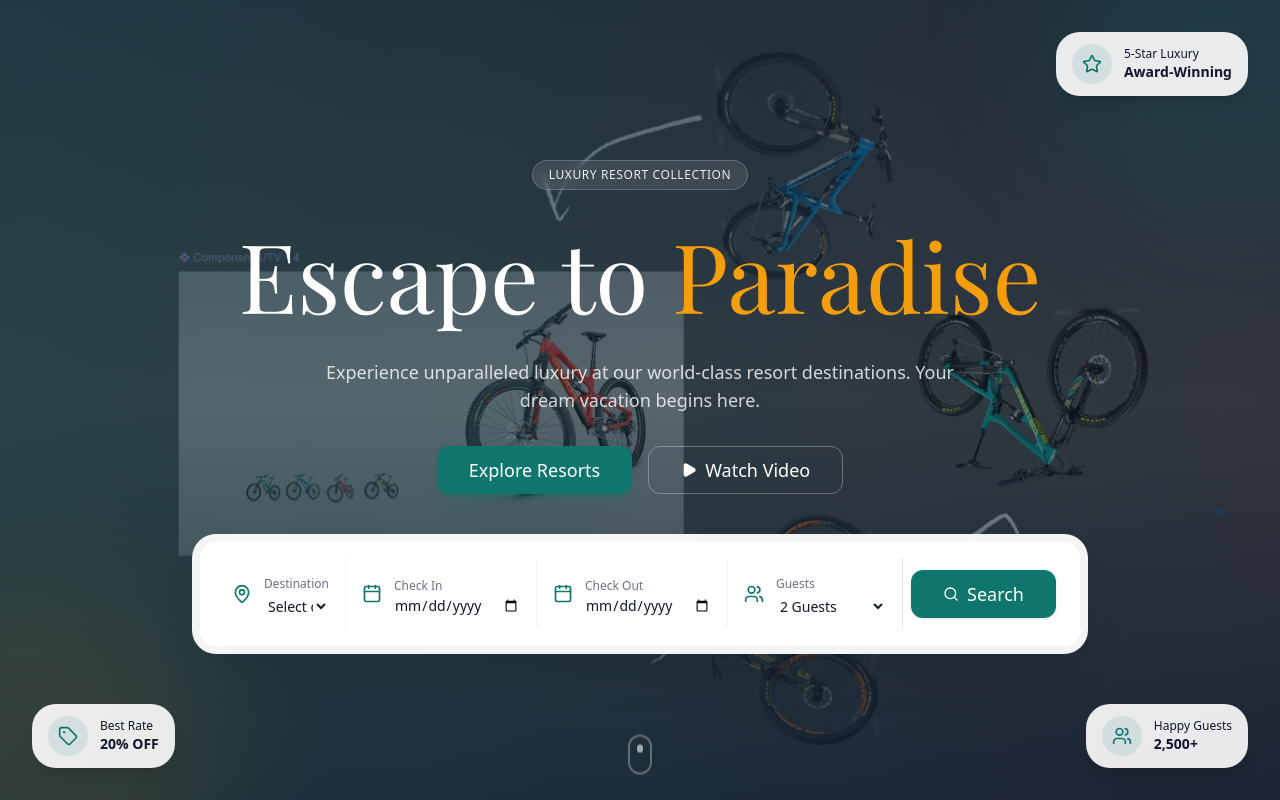
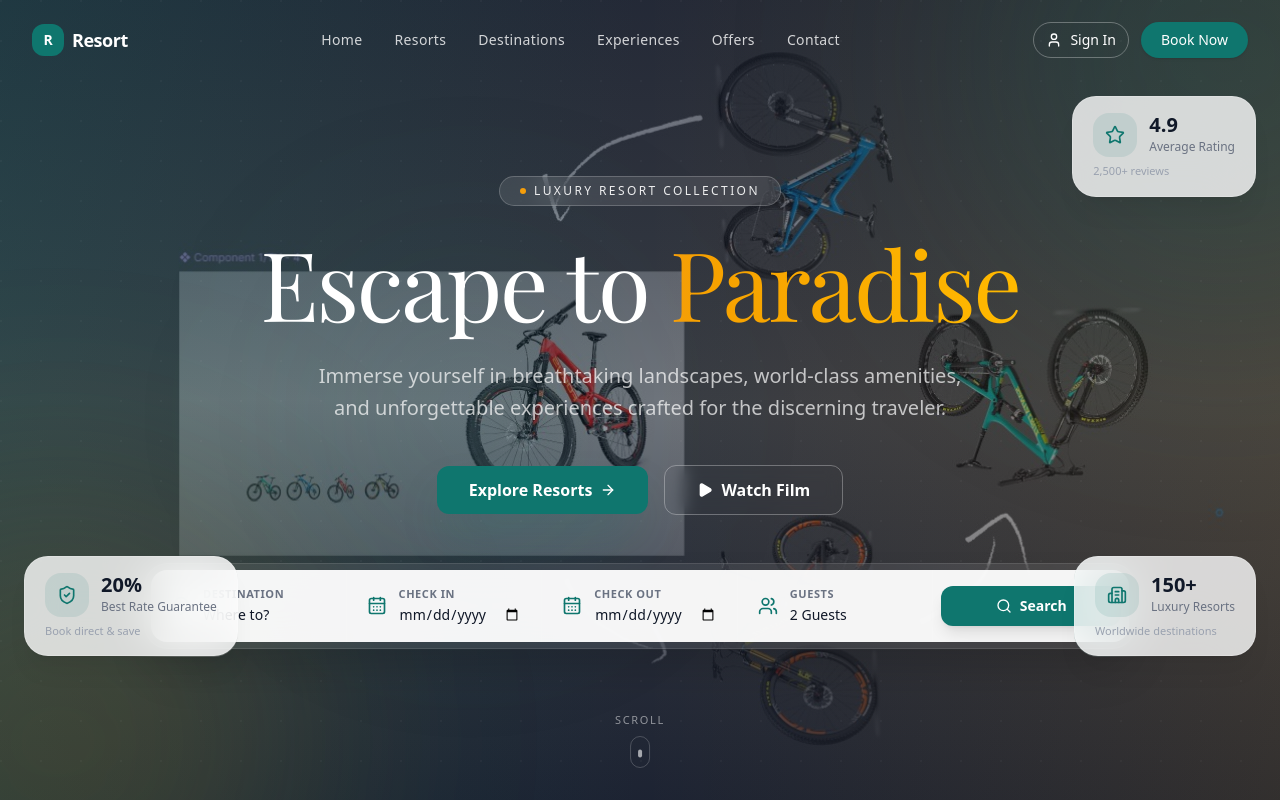
Before and after one commit to xoralife/resort, a Next.js app: page / in a window 1280 px wide. Built offline with nearby package versions, Linux system fonts and the light colour scheme; a web font is replaced by a local one.

Commit message:
feat: rebuild luxury Hero Section with header, search widget, floating cards, and premium animations

```diff
--- /dev/null
+++ b/src/components/layout/Header.tsx
@@ -0,0 +1,123 @@
+"use client";
+
+import { useState, useEffect } from "react";
+import { motion, AnimatePresence } from "framer-motion";
+import { Menu, X, User } from "lucide-react";
+import { Button } from "@/components/ui/button";
+import { NAV_LINKS } from "@/lib/constants";
+import { cn } from "@/lib/utils";
+
+export function Header() {
+  const [scrolled, setScrolled] = useState(false);
+  const [mobileOpen, setMobileOpen] = useState(false);
+
+  useEffect(() => {
+    const handleScroll = () => setScrolled(window.scrollY > 20);
+    window.addEventListener("scroll", handleScroll, { passive: true });
+    return () => window.removeEventListener("scroll", handleScroll);
+  }, []);
+
+  return (
+    <header
+      className={cn(
+        "fixed top-0 left-0 right-0 z-50 transition-all duration-500",
+        scrolled
+          ? "bg-white/90 shadow-sm backdrop-blur-xl"
+          : "bg-transparent"
+      )}
+    >
+      <div className="mx-auto flex h-20 max-w-7xl items-center justify-between px-4 sm:px-6 lg:px-8">
+        <a href="/" className="flex items-center gap-2">
+          <div className="flex h-8 w-8 items-center justify-center rounded-lg bg-primary">
+            <span className="text-sm font-bold text-white">R</span>
+          </div>
+          <span
+            className={cn(
+              "text-lg font-bold tracking-tight transition-colors duration-500",
+              scrolled ? "text-gray-900" : "text-white"
+            )}
+          >
+            Resort
+          </span>
+        </a>
+
+        <nav className="hidden items-center gap-8 md:flex">
+          {NAV_LINKS.map((link) => (
+            <a
+              key={link.href}
+              href={link.href}
+              className={cn(
+                "text-sm font-medium tracking-wide transition-colors duration-300 hover:text-primary",
+                scrolled ? "text-gray-700" : "text-white/80"
+              )}
+            >
+              {link.label}
+            </a>
+          ))}
+        </nav>
+
+        <div className="hidden items-center gap-3 md:flex">
+          <Button
+            variant={scrolled ? "ghost" : "outline"}
+            size="sm"
+            className={cn(
+              "gap-2 rounded-full",
+              !scrolled && "border-white/30 text-white hover:bg-white/10"
+            )}
+          >
+            <User className="h-4 w-4" />
+            Sign In
+          </Button>
+          <Button
+            size="sm"
+            className="rounded-full px-5"
+          >
+            Book Now
+          </Button>
+        </div>
+
+        <button
+          onClick={() => setMobileOpen(!mobileOpen)}
+          className={cn(
+            "p-2 md:hidden",
+            scrolled ? "text-gray-900" : "text-white"
+          )}
+          aria-label="Toggle menu"
+        >
+          {mobileOpen ? <X className="h-6 w-6" /> : <Menu className="h-6 w-6" />}
+        </button>
+      </div>
+
+      <AnimatePresence>
+        {mobileOpen && (
+          <motion.div
+            initial={{ opacity: 0, height: 0 }}
+            animate={{ opacity: 1, height: "auto" }}
+            exit={{ opacity: 0, height: 0 }}
+            className="overflow-hidden border-t border-gray-100 bg-white md:hidden"
+          >
+            <nav className="space-y-1 px-4 py-6">
+              {NAV_LINKS.map((link) => (
+                <a
+                  key={link.href}
+                  href={link.href}
+                  className="block rounded-lg px-4 py-3 text-sm font-medium text-gray-700 transition-colors hover:bg-gray-50 hover:text-primary"
+                >
+                  {link.label}
+                </a>
+              ))}
+              <div className="mt-4 flex gap-3 px-4">
+                <Button size="sm" variant="outline" className="flex-1">
+                  Sign In
+                </Button>
+                <Button size="sm" className="flex-1">
+                  Book Now
+                </Button>
+              </div>
+            </nav>
+          </motion.div>
+        )}
+      </AnimatePresence>
+    </header>
+  );
+}
--- a/src/components/sections/HeroSection.tsx
+++ b/src/components/sections/HeroSection.tsx
@@ -1,39 +1,67 @@
+"use client";
+
+import { motion } from "framer-motion";
+import { Header } from "@/components/layout/Header";
 import { HeroContent } from "./hero/HeroContent";
 import { SearchWidget } from "./hero/SearchWidget";
 import { FloatingCards } from "./hero/FloatingCards";
 
 export function HeroSection() {
   return (
-    <section className="relative flex min-h-screen flex-col items-center overflow-hidden">
-      {/* Background image */}
+    <section className="relative min-h-screen overflow-hidden">
+      {/* Video-ready background layer — swap <img> for <video> when ready */}
+      <div className="absolute inset-0">
+        <img
+          src="/images/hero-bg.jpg"
+          alt=""
+          className="h-full w-full object-cover"
+        />
+      </div>
+
+      {/* Multi-layer gradient overlays */}
+      <div className="absolute inset-0 bg-gradient-to-b from-dark/70 via-dark/40 to-dark/80" />
+      <div className="absolute inset-0 bg-gradient-to-r from-primary/20 via-transparent to-accent/10" />
+
+      {/* Decorative gradient orbs */}
+      <div className="absolute -top-48 -right-48 h-[500px] w-[500px] rounded-full bg-primary/20 blur-[120px]" />
+      <div className="absolute -bottom-48 -left-48 h-[500px] w-[500px] rounded-full bg-accent/15 blur-[120px]" />
+      <div className="absolute top-1/3 left-1/4 h-[300px] w-[300px] rounded-full bg-primary/10 blur-[100px]" />
+
+      {/* Subtle pattern overlay */}
       <div
-        className="absolute inset-0 bg-cover bg-center bg-no-repeat"
-        style={{ backgroundImage: "url('/images/hero-bg.jpg')" }}
+        className="absolute inset-0 opacity-[0.03]"
+        style={{
+          backgroundImage:
+            "radial-gradient(circle at 1px 1px, white 1px, transparent 0)",
+          backgroundSize: "40px 40px",
+        }}
       />
 
-      {/* Gradient overlays */}
-      <div className="absolute inset-0 bg-gradient-to-b from-dark/70 via-dark/50 to-dark/80" />
-      <div className="absolute inset-0 bg-gradient-to-r from-primary/20 to-transparent" />
+      {/* Header */}
+      <Header />
 
-      {/* Decorative gradient orbs */}
-      <div className="absolute -top-40 -right-40 h-96 w-96 rounded-full bg-primary/20 blur-3xl" />
-      <div className="absolute -bottom-40 -left-40 h-96 w-96 rounded-full bg-accent/10 blur-3xl" />
-
-      {/* Content */}
+      {/* Main content */}
       <HeroContent />
 
       {/* Search Widget */}
-      <div className="relative z-10 w-full max-w-5xl px-4 pb-8">
-        <SearchWidget />
-      </div>
+      <SearchWidget />
 
-      {/* Floating Cards */}
+      {/* Floating stat cards */}
       <FloatingCards />
 
       {/* Scroll indicator */}
-      <div className="absolute bottom-6 left-1/2 z-10 -translate-x-1/2 animate-bounce">
-        <div className="flex h-10 w-6 items-start justify-center rounded-full border-2 border-white/30">
-          <div className="mt-2 h-2 w-1.5 rounded-full bg-white/60" />
+      <div className="absolute bottom-8 left-1/2 z-30 -translate-x-1/2">
+        <div className="flex flex-col items-center gap-2">
+          <span className="text-[11px] font-medium tracking-[0.15em] text-white/50 uppercase">
+            Scroll
+          </span>
+          <div className="flex h-8 w-5 items-start justify-center rounded-full border border-white/20">
+            <motion.div
+              animate={{ y: [0, 8, 0] }}
+              transition={{ duration: 1.5, repeat: Infinity, ease: "easeInOut" }}
+              className="mt-1.5 h-2 w-1 rounded-full bg-white/60"
+            />
+          </div>
         </div>
       </div>
     </section>
--- a/src/components/sections/hero/FloatingCards.tsx
+++ b/src/components/sections/hero/FloatingCards.tsx
@@ -1,45 +1,60 @@
 "use client";
 
 import { motion } from "framer-motion";
-import { Star, Tag, Users } from "lucide-react";
+import { Star, ShieldCheck, Building2 } from "lucide-react";
 import { cn } from "@/lib/utils";
-import { FLOATING_CARDS } from "@/data/hero";
+import { STATS } from "@/data/hero";
 
 const iconMap = {
   star: Star,
-  discount: Tag,
-  users: Users,
+  shield: ShieldCheck,
+  building: Building2,
 };
 
-const positionStyles = {
-  "top-right": "top-8 right-8",
-  "bottom-left": "bottom-8 left-8",
-  "bottom-right": "bottom-8 right-8",
-};
+const positions = [
+  "top-24 right-6",
+  "bottom-36 left-6",
+  "bottom-36 right-6",
+] as const;
+
+const delays = [0.9, 1.2, 1.5];
 
 export function FloatingCards() {
   return (
     <>
-      {FLOATING_CARDS.map((card, i) => {
-        const Icon = iconMap[card.icon as keyof typeof iconMap];
+      {STATS.map((stat, i) => {
+        const Icon = iconMap[stat.icon as keyof typeof iconMap];
         return (
           <motion.div
-            key={card.label}
-            initial={{ opacity: 0, y: 20 }}
-            animate={{ opacity: 1, y: 0 }}
-            transition={{ delay: 0.6 + i * 0.2, duration: 0.6 }}
+            key={stat.label}
+            initial={{ opacity: 0, x: i === 1 ? -30 : 30, y: 20 }}
+            animate={{ opacity: 1, x: 0, y: 0 }}
+            transition={{
+              delay: delays[i],
+              duration: 0.7,
+              ease: [0.25, 0.1, 0.25, 1] as const,
+            }}
             className={cn(
-              "absolute hidden lg:flex items-center gap-3 rounded-2xl bg-white/90 backdrop-blur-md px-4 py-3 shadow-lg",
-              positionStyles[card.position as keyof typeof positionStyles]
+              "absolute z-30 hidden rounded-2xl border border-white/20 bg-white/80 px-5 py-4 shadow-xl shadow-black/5 backdrop-blur-xl lg:flex lg:flex-col",
+              positions[i]
             )}
           >
-            <div className="flex h-10 w-10 items-center justify-center rounded-full bg-primary/10 text-primary">
-              <Icon className="h-5 w-5" />
+            <div className="flex items-center gap-3">
+              <div className="flex h-11 w-11 items-center justify-center rounded-xl bg-primary/10">
+                <Icon className="h-5 w-5 text-primary" />
+              </div>
+              <div>
+                <p className="text-xl font-bold leading-none text-gray-900">
+                  {stat.value}
+                </p>
+                <p className="mt-1 text-xs font-medium text-gray-500">
+                  {stat.label}
+                </p>
+              </div>
             </div>
-            <div>
-              <p className="text-xs text-muted-foreground">{card.label}</p>
-              <p className="text-sm font-semibold">{card.value}</p>
-            </div>
+            <p className="mt-1.5 text-[11px] font-medium text-gray-400">
+              {stat.sublabel}
+            </p>
           </motion.div>
         );
       })}
--- a/src/components/sections/hero/HeroContent.tsx
+++ b/src/components/sections/hero/HeroContent.tsx
@@ -1,56 +1,83 @@
 "use client";
 
 import { motion } from "framer-motion";
-import { Play } from "lucide-react";
+import { Play, ArrowRight } from "lucide-react";
 import { Button } from "@/components/ui/button";
-import { HERO_CONTENT } from "@/data/hero";
+import { HERO } from "@/data/hero";
+
+const containerVariants = {
+  hidden: { opacity: 0 },
+  visible: {
+    opacity: 1,
+    transition: { staggerChildren: 0.15, delayChildren: 0.2 },
+  },
+};
+
+const childVariants = {
+  hidden: { opacity: 0, y: 30 },
+  visible: {
+    opacity: 1,
+    y: 0,
+    transition: { duration: 0.7, ease: [0.25, 0.1, 0.25, 1] as const },
+  },
+};
 
 export function HeroContent() {
   return (
-    <div className="relative z-10 mx-auto max-w-5xl px-4 pt-28 text-center sm:pt-32 md:pt-40">
-      <motion.div
-        initial={{ opacity: 0, y: 30 }}
-        animate={{ opacity: 1, y: 0 }}
-        transition={{ duration: 0.6 }}
-      >
-        <span className="inline-block rounded-full border border-white/20 bg-white/10 px-4 py-1.5 text-xs font-medium tracking-wider text-white/90 uppercase backdrop-blur-sm">
-          Luxury Resort Collection
-        </span>
+    <motion.div
+      variants={containerVariants}
+      initial="hidden"
+      animate="visible"
+      className="relative z-20 mx-auto max-w-5xl px-4 pt-32 text-center sm:pt-36 md:pt-44"
+    >
+      <motion.div variants={childVariants}>
+        <div className="mb-6 inline-flex items-center gap-2 rounded-full border border-white/20 bg-white/10 px-5 py-1.5 text-xs font-medium tracking-[0.2em] text-white/90 backdrop-blur-md uppercase">
+          <span className="inline-block h-1.5 w-1.5 rounded-full bg-accent" />
+          {HERO.tagline}
+        </div>
       </motion.div>
 
       <motion.h1
-        initial={{ opacity: 0, y: 30 }}
-        animate={{ opacity: 1, y: 0 }}
-        transition={{ delay: 0.15, duration: 0.6 }}
-        className="mt-6 font-[family-name:var(--font-playfair)] text-5xl leading-tight text-white sm:text-6xl md:text-7xl lg:text-8xl"
+        variants={childVariants}
+        className="font-[family-name:var(--font-playfair)] text-5xl leading-[1.1] tracking-tight text-white sm:text-6xl md:text-7xl lg:text-8xl"
       >
-        {HERO_CONTENT.title}{" "}
-        <span className="text-accent">{HERO_CONTENT.titleHighlight}</span>
+        {HERO.title}{" "}
+        <span className="bg-gradient-to-r from-accent to-amber-400 bg-clip-text text-transparent">
+          {HERO.highlight}
+        </span>
       </motion.h1>
 
       <motion.p
-        initial={{ opacity: 0, y: 30 }}
-        animate={{ opacity: 1, y: 0 }}
-        transition={{ delay: 0.3, duration: 0.6 }}
-        className="mx-auto mt-6 max-w-2xl text-base text-white/80 sm:text-lg"
+        variants={childVariants}
+        className="mx-auto mt-6 max-w-2xl text-base leading-relaxed text-white/70 sm:text-lg md:text-xl"
       >
-        {HERO_CONTENT.subtitle}
+        {HERO.subtitle}
       </motion.p>
 
       <motion.div
-        initial={{ opacity: 0, y: 30 }}
-        animate={{ opacity: 1, y: 0 }}
-        transition={{ delay: 0.45, duration: 0.6 }}
-        className="mt-8 flex items-center justify-center gap-4"
+        variants={childVariants}
+        className="mt-10 flex flex-col items-center justify-center gap-4 sm:flex-row"
       >
-        <Button size="xl" className="shadow-lg shadow-primary/30">
-          {HERO_CONTENT.primaryCta}
+        <Button
+          size="xl"
+          className="group relative overflow-hidden bg-primary px-8 py-6 text-base font-semibold text-white shadow-2xl shadow-primary/30 transition-all duration-300 hover:bg-primary-dark hover:shadow-primary/40"
+        >
+          <span className="relative z-10 flex items-center gap-2">
+            {HERO.cta.primary}
+            <ArrowRight className="h-4 w-4 transition-transform duration-300 group-hover:translate-x-1" />
+          </span>
         </Button>
-        <Button variant="outline" size="xl" className="gap-2">
-          <Play className="h-4 w-4 fill-white" />
-          {HERO_CONTENT.secondaryCta}
+        <Button
+          variant="outline"
+          size="xl"
+          className="group border-white/30 px-8 py-6 text-base font-semibold text-white backdrop-blur-sm transition-all duration-300 hover:border-white/50 hover:bg-white/10"
+        >
+          <span className="flex items-center gap-2">
+            <Play className="h-4 w-4 fill-white transition-transform duration-300 group-hover:scale-110" />
+            {HERO.cta.secondary}
+          </span>
         </Button>
       </motion.div>
-    </div>
+    </motion.div>
   );
 }
--- a/src/components/sections/hero/SearchWidget.tsx
+++ b/src/components/sections/hero/SearchWidget.tsx
@@ -2,9 +2,9 @@
 
 import { useState } from "react";
 import { motion } from "framer-motion";
-import { Calendar, MapPin, Users, Search } from "lucide-react";
+import { CalendarDays, MapPin, Users, Search } from "lucide-react";
 import { Button } from "@/components/ui/button";
-import { DESTINATIONS } from "@/data/hero";
+import { SEARCH_FIELDS } from "@/data/hero";
 
 export function SearchWidget() {
   const [destination, setDestination] = useState("");
@@ -12,26 +12,26 @@ export function SearchWidget() {
 
   return (
     <motion.div
-      initial={{ opacity: 0, y: 30 }}
+      initial={{ opacity: 0, y: 40 }}
       animate={{ opacity: 1, y: 0 }}
-      transition={{ delay: 0.4, duration: 0.6 }}
-      className="mx-auto mt-10 w-full max-w-4xl"
+      transition={{ delay: 0.6, duration: 0.7, ease: [0.25, 0.1, 0.25, 1] as const }}
+      className="relative z-20 mx-auto mt-12 w-full max-w-5xl px-4"
     >
-      <div className="rounded-2xl bg-white/95 backdrop-blur-xl p-2 shadow-2xl shadow-black/10">
-        <div className="flex flex-col gap-2 rounded-xl bg-white p-4 sm:flex-row sm:items-center sm:gap-0">
-          <div className="flex flex-1 items-center gap-3 border-b border-gray-100 px-4 py-3 sm:border-b-0 sm:border-r">
+      <div className="rounded-2xl border border-white/10 bg-white/[0.08] p-1.5 shadow-2xl shadow-black/20 backdrop-blur-2xl">
+        <div className="grid grid-cols-1 divide-y divide-white/10 rounded-xl bg-white/95 sm:grid-cols-5 sm:divide-x sm:divide-y-0">
+          <div className="relative col-span-1 flex items-center gap-3 px-5 py-4 sm:col-span-1">
             <MapPin className="h-5 w-5 shrink-0 text-primary" />
-            <div className="flex-1">
-              <label className="text-xs font-medium text-gray-500">
+            <div className="min-w-0 flex-1">
+              <label className="block text-[11px] font-semibold tracking-wider text-gray-500 uppercase">
                 Destination
               </label>
               <select
                 value={destination}
                 onChange={(e) => setDestination(e.target.value)}
-                className="w-full bg-transparent text-sm font-medium text-gray-900 outline-none"
+                className="mt-0.5 w-full appearance-none bg-transparent text-sm font-medium text-gray-900 outline-none"
               >
-                <option value="">Select destination</option>
-                {DESTINATIONS.map((d) => (
+                <option value="">Where to?</option>
+                {SEARCH_FIELDS.destinations.map((d) => (
                   <option key={d.value} value={d.value}>
                     {d.label}
                   </option>
@@ -40,44 +40,44 @@ export function SearchWidget() {
             </div>
           </div>
 
-          <div className="flex items-center gap-3 border-b border-gray-100 px-4 py-3 sm:border-b-0 sm:border-r">
-            <Calendar className="h-5 w-5 shrink-0 text-primary" />
-            <div>
-              <label className="text-xs font-medium text-gray-500">
+          <div className="flex items-center gap-3 px-5 py-4">
+            <CalendarDays className="h-5 w-5 shrink-0 text-primary" />
+            <div className="min-w-0 flex-1">
+              <label className="block text-[11px] font-semibold tracking-wider text-gray-500 uppercase">
                 Check In
               </label>
               <input
                 type="date"
-                className="block w-full bg-transparent text-sm font-medium text-gray-900 outline-none"
+                className="mt-0.5 w-full bg-transparent text-sm font-medium text-gray-900 outline-none [color-scheme:light]"
               />
             </div>
           </div>
 
-          <div className="flex items-center gap-3 border-b border-gray-100 px-4 py-3 sm:border-b-0 sm:border-r">
-            <Calendar className="h-5 w-5 shrink-0 text-primary" />
-            <div>
-              <label className="text-xs font-medium text-gray-500">
+          <div className="flex items-center gap-3 px-5 py-4">
+            <CalendarDays className="h-5 w-5 shrink-0 text-primary" />
+            <div className="min-w-0 flex-1">
+              <label className="block text-[11px] font-semibold tracking-wider text-gray-500 uppercase">
                 Check Out
               </label>
               <input
                 type="date"
-                className="block w-full bg-transparent text-sm font-medium text-gray-900 outline-none"
+                className="mt-0.5 w-full bg-transparent text-sm font-medium text-gray-900 outline-none [color-scheme:light]"
               />
             </div>
           </div>
 
-          <div className="flex items-center gap-3 px-4 py-3 sm:border-r">
+          <div className="flex items-center gap-3 px-5 py-4">
             <Users className="h-5 w-5 shrink-0 text-primary" />
-            <div>
-              <label className="text-xs font-medium text-gray-500">
+            <div className="min-w-0 flex-1">
+              <label className="block text-[11px] font-semibold tracking-wider text-gray-500 uppercase">
                 Guests
               </label>
               <select
                 value={guests}
                 onChange={(e) => setGuests(e.target.value)}
-                className="w-full bg-transparent text-sm font-medium text-gray-900 outline-none"
+                className="mt-0.5 w-full appearance-none bg-transparent text-sm font-medium text-gray-900 outline-none"
               >
-                {[1, 2, 3, 4, 5, 6].map((n) => (
+                {SEARCH_FIELDS.guests.map((n) => (
                   <option key={n} value={n}>
                     {n} {n === 1 ? "Guest" : "Guests"}
                   </option>
@@ -86,10 +86,10 @@ export function SearchWidget() {
             </div>
           </div>
 
-          <div className="px-2 pb-2 sm:pb-0">
-            <Button size="xl" className="w-full gap-2 sm:w-auto">
+          <div className="flex items-center p-2">
+            <Button className="w-full gap-2 py-6 text-sm font-semibold shadow-lg sm:py-5">
               <Search className="h-4 w-4" />
-              Search
+              <span className="sm:hidden lg:inline">Search</span>
             </Button>
           </div>
         </div>
--- a/src/data/hero.ts
+++ b/src/data/hero.ts
@@ -1,37 +1,45 @@
-export const HERO_CONTENT = {
+export const HERO = {
+  tagline: "Luxury Resort Collection",
   title: "Escape to",
-  titleHighlight: "Paradise",
+  highlight: "Paradise",
   subtitle:
-    "Experience unparalleled luxury at our world-class resort destinations. Your dream vacation begins here.",
-  primaryCta: "Explore Resorts",
-  secondaryCta: "Watch Video",
-};
+    "Immerse yourself in breathtaking landscapes, world-class amenities, and unforgettable experiences crafted for the discerning traveler.",
+  cta: {
+    primary: "Explore Resorts",
+    secondary: "Watch Film",
+  },
+} as const;
 
-export const FLOATING_CARDS = [
+export const SEARCH_FIELDS = {
+  destinations: [
+    { value: "maldives", label: "Maldives" },
+    { value: "bali", label: "Bali, Indonesia" },
+    { value: "santorini", label: "Santorini, Greece" },
+    { value: "bora-bora", label: "Bora Bora, French Polynesia" },
+    { value: "dubai", label: "Dubai, UAE" },
+    { value: "maui", label: "Maui, Hawaii" },
+    { value: "amalfi", label: "Amalfi Coast, Italy" },
+  ],
+  guests: [1, 2, 3, 4, 5, 6, 7, 8],
+} as const;
+
+export const STATS = [
   {
-    label: "5-Star Luxury",
-    value: "Award-Winning",
+    value: "4.9",
+    label: "Average Rating",
+    sublabel: "2,500+ reviews",
     icon: "star",
-    position: "top-right",
   },
   {
-    label: "Best Rate",
-    value: "20% OFF",
-    icon: "discount",
-    position: "bottom-left",
+    value: "20%",
+    label: "Best Rate Guarantee",
+    sublabel: "Book direct & save",
+    icon: "shield",
   },
   {
-    label: "Happy Guests",
-    value: "2,500+",
-    icon: "users",
-    position: "bottom-right",
+    value: "150+",
+    label: "Luxury Resorts",
+    sublabel: "Worldwide destinations",
+    icon: "building",
   },
 ] as const;
-
-export const DESTINATIONS = [
-  { value: "maldives", label: "Maldives" },
-  { value: "bali", label: "Bali, Indonesia" },
-  { value: "santorini", label: "Santorini, Greece" },
-  { value: "maui", label: "Maui, Hawaii" },
-  { value: "dubai", label: "Dubai, UAE" },
-] as const;
```
